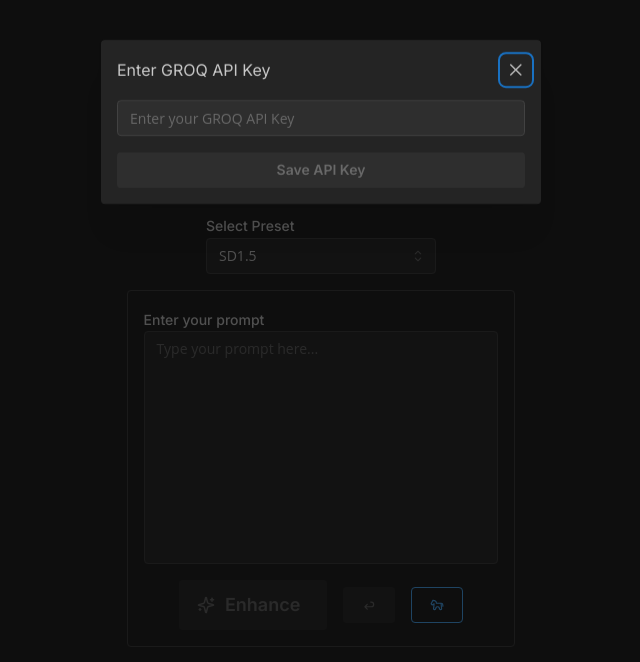
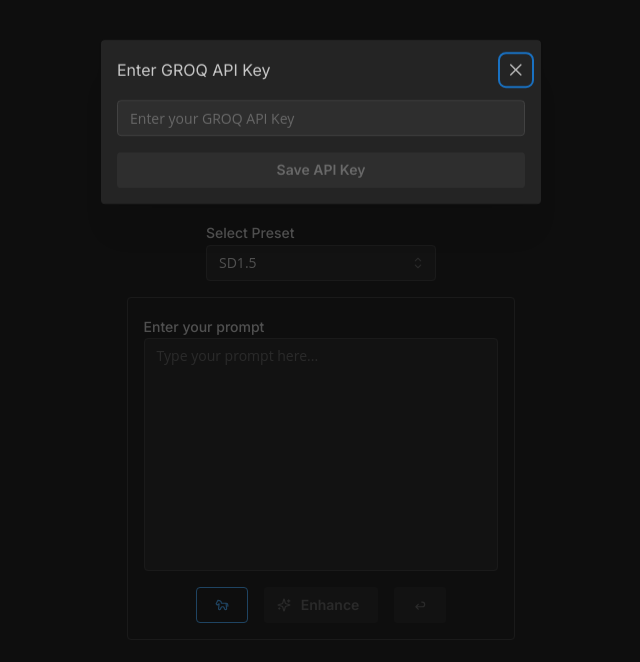
Before and after one commit to markuryy/prompt-enhancer, a Next.js app: page / in a window 1280 px wide. Shown: the top 662 px of the page, without its empty margins (319-959 px from the left). Built offline with nearby package versions, Linux system fonts and the light colour scheme.

Commit message:
Add toggle button for Score 9 feature and enhance prompt button

```diff
--- a/src/app/page.tsx
+++ b/src/app/page.tsx
@@ -135,17 +135,19 @@ export default function Home() {
                   autosize
                 />
                 <Group justify="center">
-                  <Button onClick={enhancePrompt} loading={isEnhancing} disabled={!apiKey} size="lg" leftSection={<LuSparkles />}>
+
+
+                  <Tooltip label="Toggle Score 9">
+                    <Button onClick={toggleScore9} variant={isScore9Active ? "filled" : "outline"}>
+                      <TbHorse />
+                    </Button>
+                  </Tooltip>
+                  <Button onClick={enhancePrompt} loading={isEnhancing} disabled={!apiKey} leftSection={<LuSparkles />}>
                     Enhance
                   </Button>
                   <Tooltip label="Undo">
                     <Button onClick={undoEnhancement} disabled={!previousInput} variant="outline">
                       <TbArrowBack />
-                    </Button>
-                  </Tooltip>
-                  <Tooltip label="Toggle Score 9">
-                    <Button onClick={toggleScore9} variant={isScore9Active ? "filled" : "outline"}>
-                      <TbHorse />
                     </Button>
                   </Tooltip>
                 </Group>
```
